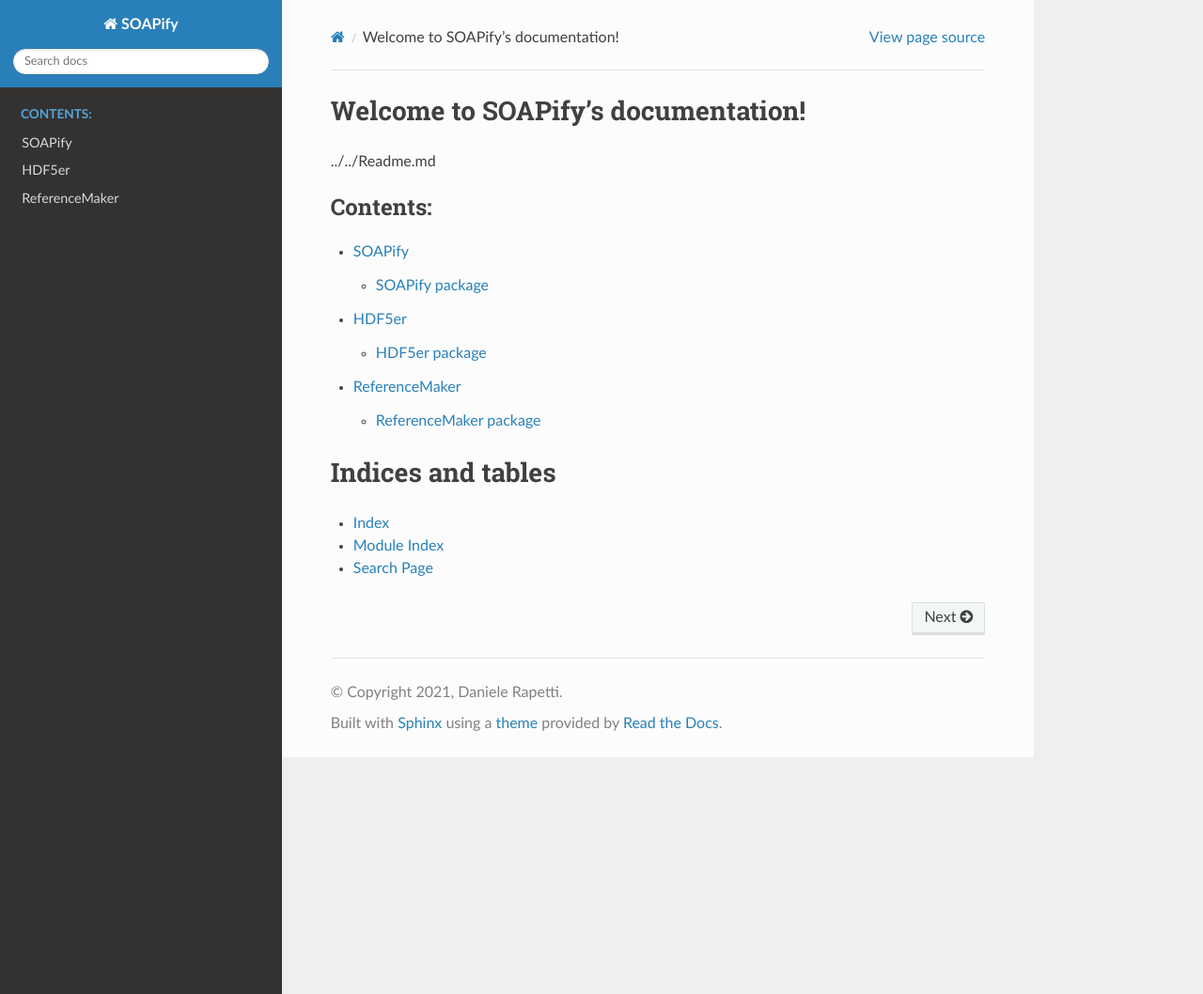
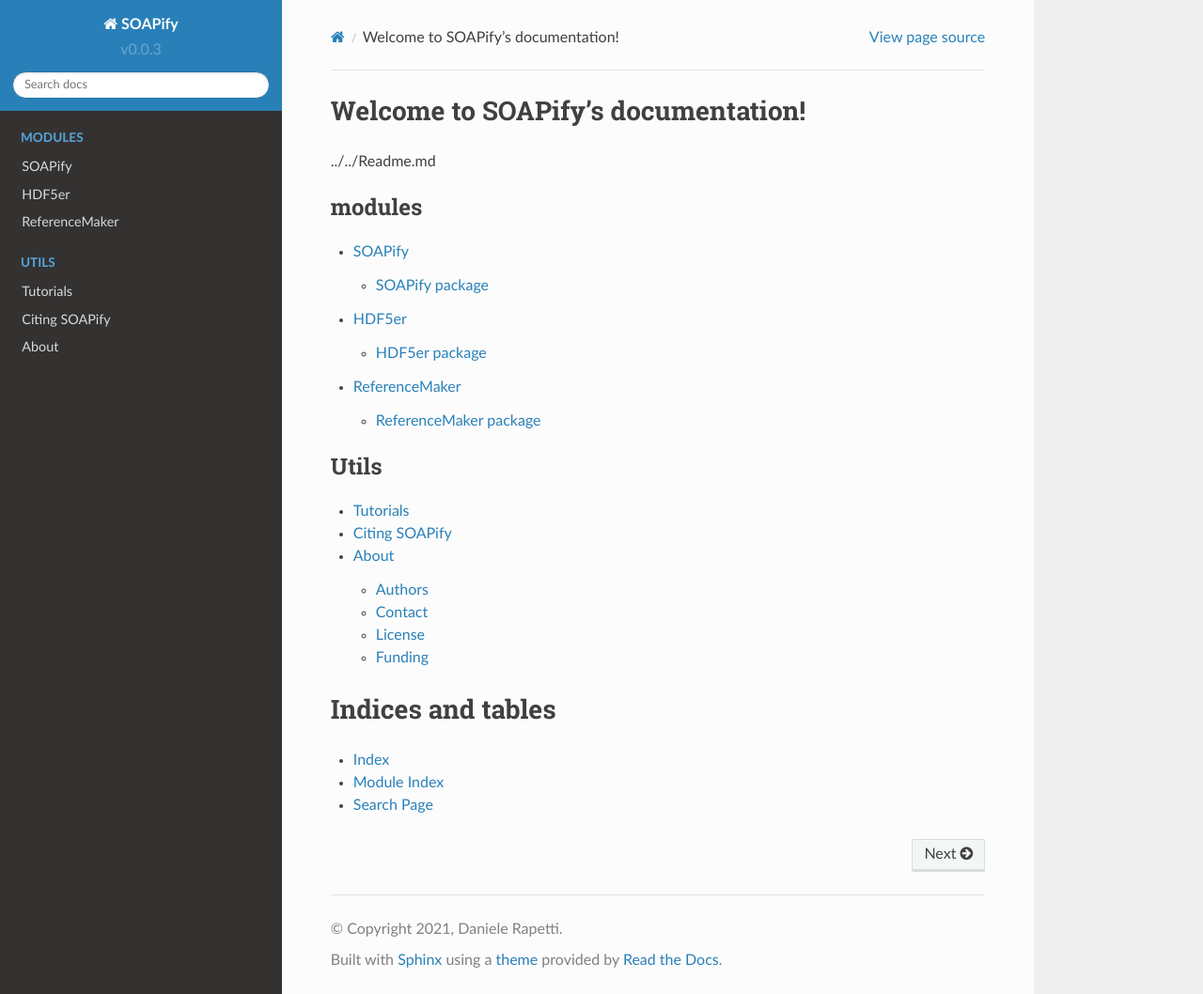
Before and after one commit to GMPavanLab/cpctools, a Sphinx documentation site: the page built from docs/source/index.rst, in a window 1280 px wide and 1058 px high. Shown: the whole window at 94% size. Built offline with Sphinx 7.4.7 and the Read the Docs theme 2.0.0, drawn with Linux system fonts in a browser that asks for light colours.

Commit message:
Better documentation

```diff
--- a/docs/source/HDF5er.rst
+++ b/docs/source/HDF5er.rst
@@ -9,7 +9,6 @@
 
 .. automodule:: HDF5er.HDF5erUtils
    :members:
-   :undoc-members:
    :show-inheritance:
 ..
    HDF5er.MDA2HDF5 module
@@ -17,7 +16,6 @@
 
 .. automodule:: HDF5er.MDA2HDF5
    :members:
-   :undoc-members:
    :show-inheritance:
 
 ..
@@ -26,7 +24,6 @@
 
 .. automodule:: HDF5er.ase2HDF5
    :members:
-   :undoc-members:
    :show-inheritance:
 
 ..
@@ -35,5 +32,4 @@
 
 .. automodule:: HDF5er
    :members:
-   :undoc-members:
    :show-inheritance:
--- /dev/null
+++ b/docs/source/Tutorials.rst
@@ -0,0 +1,4 @@
+Tutorials
+=========
+
+Work in progress
--- a/docs/source/conf.py
+++ b/docs/source/conf.py
@@ -12,6 +12,10 @@
 #
 import os
 import sys
+from SOAPify import __version__
+
+version = __version__
+
 
 sys.path.insert(0, os.path.abspath("../../src"))
 print(sys.path)
@@ -23,7 +27,7 @@
 author = "Daniele Rapetti"
 
 # The full version, including alpha/beta/rc tags
-release = "0.1"
+release = version
 
 
 # -- General configuration ---------------------------------------------------
@@ -36,7 +40,7 @@
     "sphinx.ext.autodoc",
     "sphinx.ext.napoleon",
     "sphinx.ext.viewcode",
-    # "sphinx.ext.coverage",  # to be removed
+    "sphinx.ext.coverage",  # to be removed
     "sphinx.ext.githubpages",
     # "sphinx.ext.todo",
 ]
@@ -68,5 +72,8 @@
 # so a file named "default.css" will overwrite the builtin "default.css".
 html_static_path = ["_static"]
 
-# --- Todo settings
+# -- Options for ToDO output -------------------------------------------------
 todo_include_todos = True
+
+# -- Options for coverage output ---------------------------------------------
+coverage_show_missing_items = True
--- a/docs/source/index.rst
+++ b/docs/source/index.rst
@@ -10,10 +10,18 @@
    :parser: myst_parser.sphinx_
 
 .. toctree::
-   :maxdepth: 2
-   :caption: Contents:
+   :maxdepth: 3
+   :caption: modules
 
    modules
+
+
+.. toctree::
+   :maxdepth: 3
+   :caption: Utils
+
+   Utils
+
 
 Indices and tables
 ==================
```
Also changed, not shown: other parts of docs/source/index.rst (+2 -0 lines), docs/source/About.rst (added, +27 -0 lines), docs/source/Changelog.md (added, +1 -0 lines), docs/source/Citation.rst (added, +34 -0 lines), docs/source/ReferenceMaker.rst (+0 -7 lines), docs/source/SOAPify.rst (+3 -4 lines), docs/source/Utils.rst (added, +8 -0 lines), docs/requirements.txt (line endings or trailing spaces), 2 other files.
